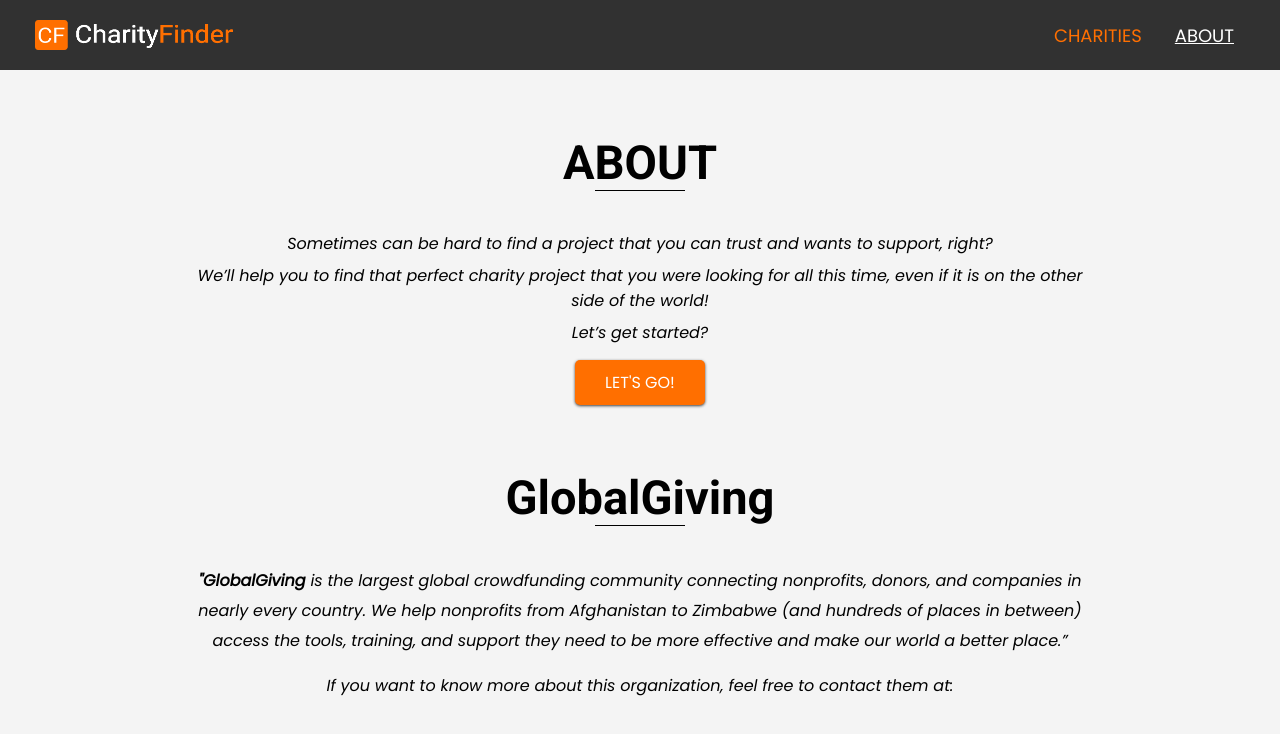
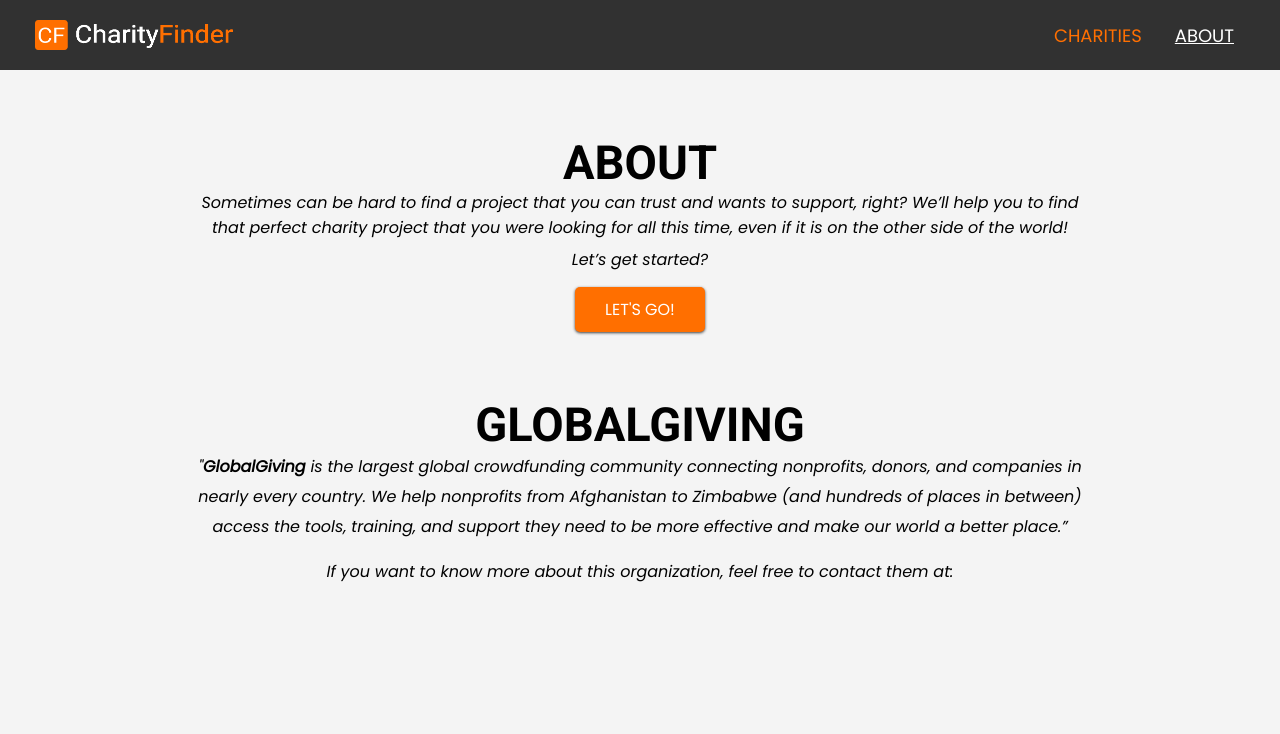
Before and after one commit to cgmbauer/charity-finder, a React (Create React App) app: page /about in a window 1280 px wide. Shown: the top 734 px of the page. Built offline with nearby package versions, Linux system fonts and the light colour scheme.

Commit message:
fixed problem with "underline" changing width
changed <p> structure

```diff
--- a/src/pages/about/index.tsx
+++ b/src/pages/about/index.tsx
@@ -1,10 +1,6 @@
 import React from 'react';
 import { Link } from 'react-router-dom';
-import {
-  AboutContainer,
-  HorizontalLine,
-  GlobalGivingContainer,
-} from './styles';
+import { AboutContainer, GlobalGivingContainer } from './styles';
 
 import Header from '../../components/header';
 
@@ -14,14 +10,11 @@
       <Header />
       <AboutContainer>
         <h3>ABOUT</h3>
-        <HorizontalLine />
         <p>
           Sometimes can be hard to find a project that you can trust and wants
-          to support, right?
-          <span />
-          We’ll help you to find that perfect charity project that you were
-          looking for all this time, even if it is on the other side of the
-          world!
+          to support, right? We’ll help you to find that perfect charity project
+          that you were looking for all this time, even if it is on the other
+          side of the world!
           <span />
           Let’s get started?
         </p>
@@ -30,17 +23,18 @@
       </AboutContainer>
 
       <GlobalGivingContainer>
-        <h3>GlobalGiving</h3>
-        <HorizontalLine />
+        <h3>GLOBALGIVING</h3>
 
         <p>
+          "
           <a
             href="https://www.globalgiving.org/"
             target="_blank"
             rel="noreferrer noopener"
           >
-            "GlobalGiving
-          </a>{' '}
+            GlobalGiving
+{' '}
+          </a>
           is the largest global crowdfunding community connecting nonprofits,
           donors, and companies in nearly every country. We help nonprofits from
           Afghanistan to Zimbabwe (and hundreds of places in between) access the
```
